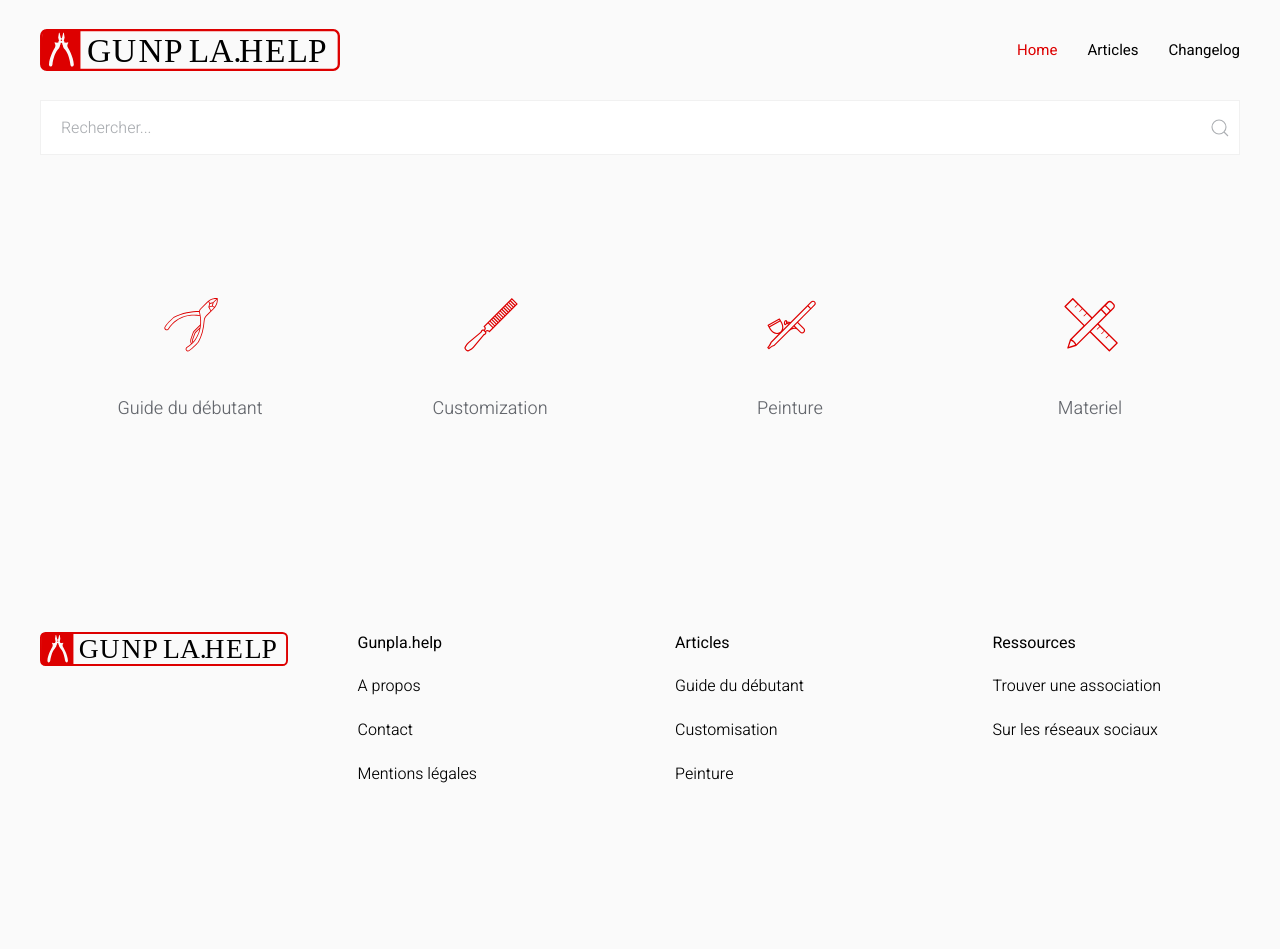
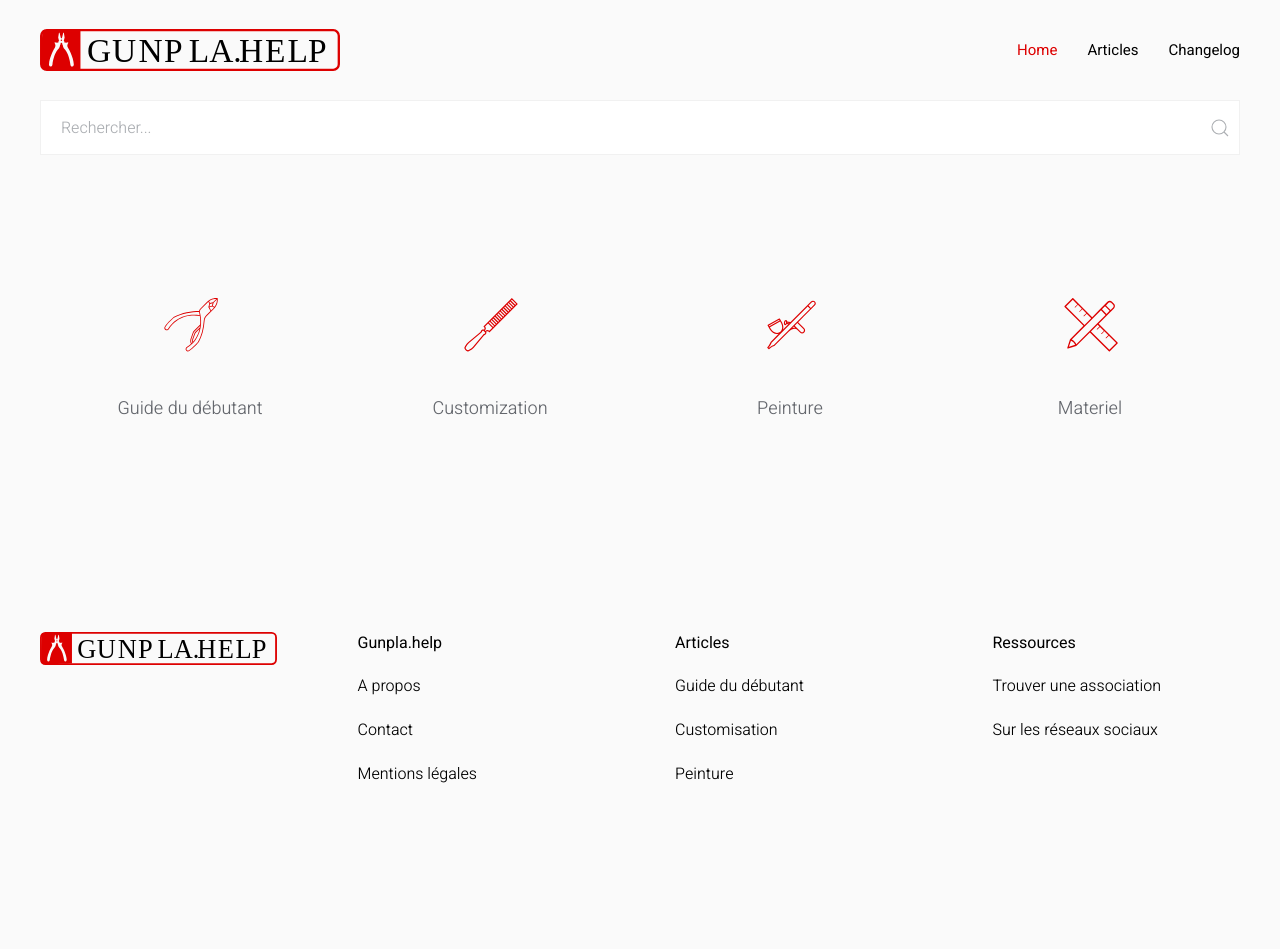
Before and after one commit to junthong/junthong.github.io, a Jekyll site: the page built from index.md, in a window 1280 px wide. Built offline with Jekyll 4.4.1, drawn with Linux system fonts in a browser that asks for light colours.

Commit message:
Fixed: static logo size.

```diff
--- a/_includes/footer.html
+++ b/_includes/footer.html
@@ -4,7 +4,7 @@
 
             <div>
                 <div class="uk-margin">
-                    <a class="uk-logo" href="{{ "/" | relative_url }}">{% if site.logo %}<img src="{{ site.uploads | absolute_url }}{{ site.logo }}" alt="{{ site.title | escape }}">{% else %}{{ site.title | escape }}{% endif %}</a>
+                    <a class="uk-logo" href="{{ "/" | relative_url }}">{% if site.logo %}<img src="{{ site.uploads | absolute_url }}{{ site.logo }}" alt="{{ site.title | escape }}" width="237" height="32">{% else %}{{ site.title | escape }}{% endif %}</a>
                 </div>
             </div>
 
--- a/_includes/navbar.html
+++ b/_includes/navbar.html
@@ -2,7 +2,7 @@
     <div class="uk-container">
         <div data-uk-navbar>
             <div class="uk-navbar-left">
-                <a class="uk-navbar-item uk-logo" href="{{ "/" | relative_url }}">{% if site.logo %}<img src="{{ site.uploads | absolute_url }}{{ site.logo }}" alt="{{ site.title | escape }}" width="300">{% else %}{{ site.title | escape }}{% endif %}</a>
+                <a class="uk-navbar-item uk-logo" href="{{ "/" | relative_url }}">{% if site.logo %}<img src="{{ site.uploads | absolute_url }}{{ site.logo }}" alt="{{ site.title | escape }}" width="300" height="40">{% else %}{{ site.title | escape }}{% endif %}</a>
 
                 <ul class="uk-navbar-nav uk-visible@m">
                     {% for link in site.data.navigation_header.left %}
```
